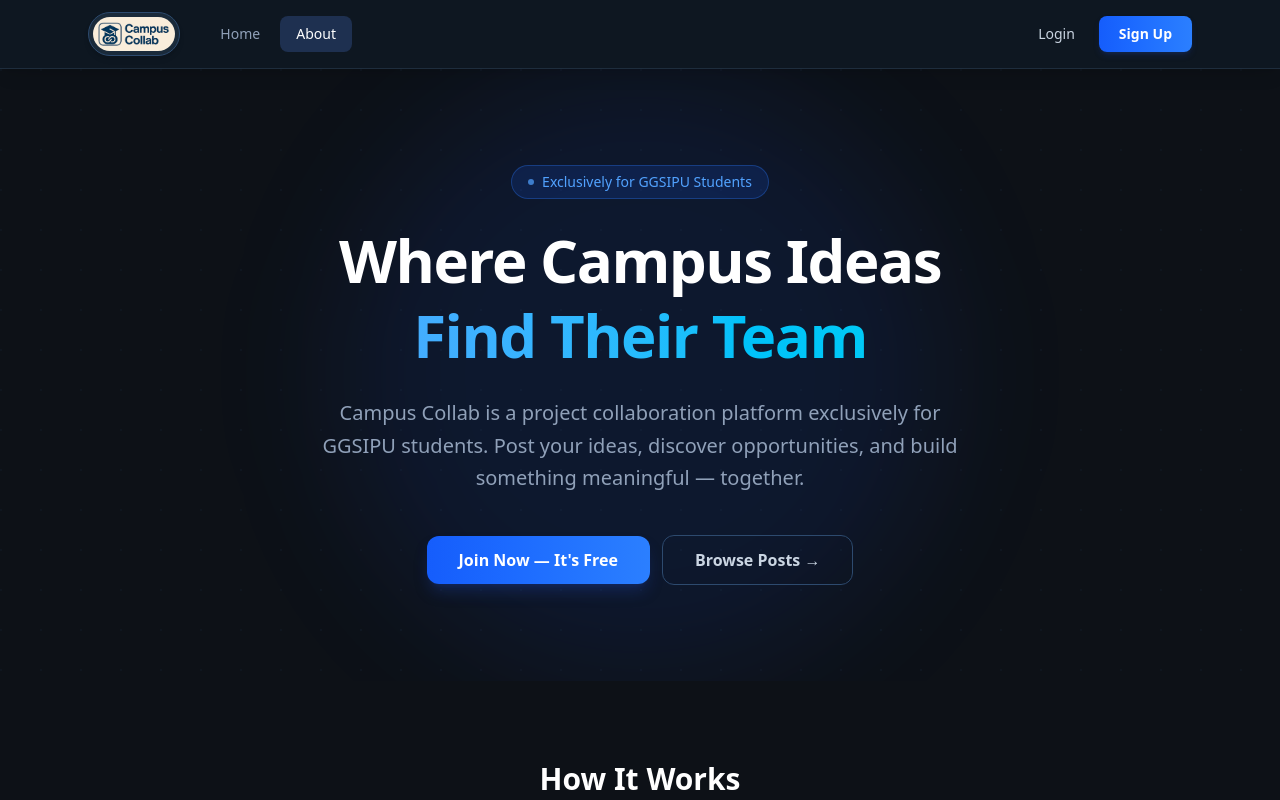
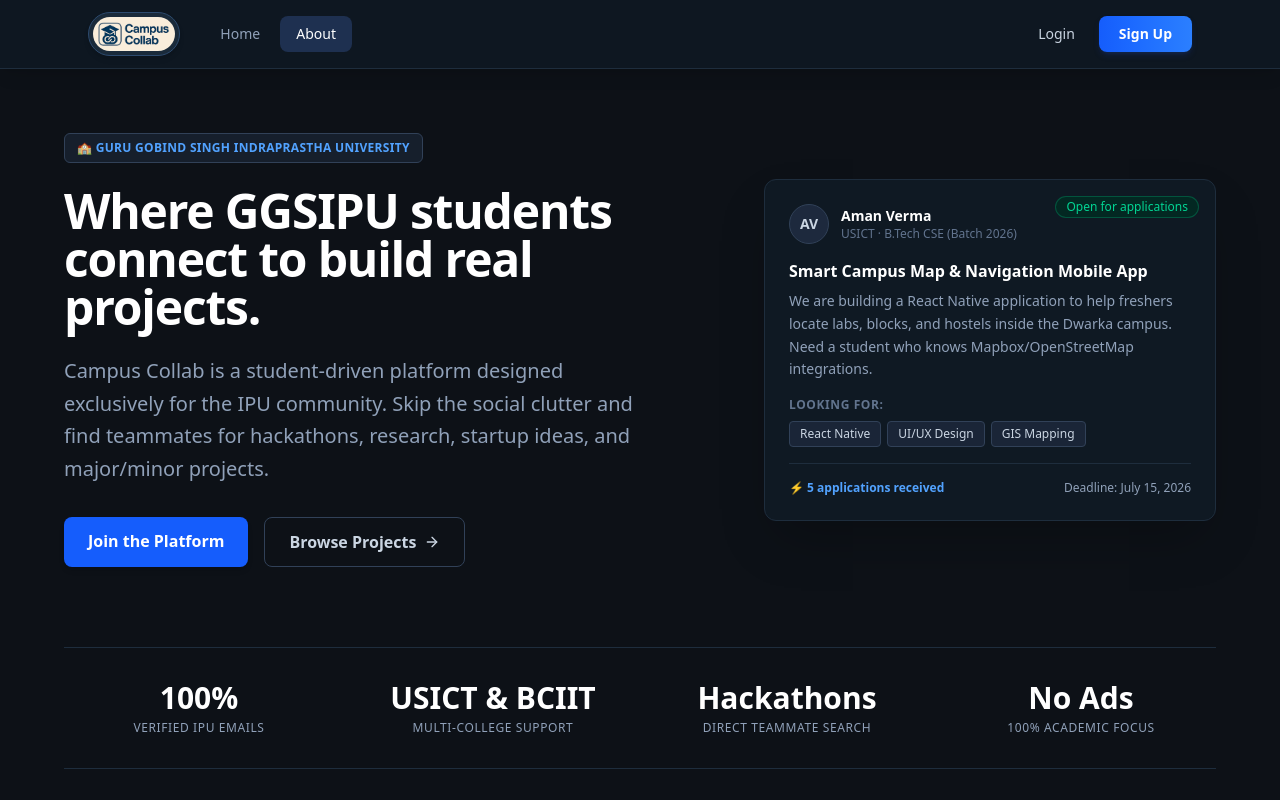
Before and after one commit to vibhortanwar/Campus-Collab, a React (Vite) app in the folder frontend/: page /about in a window 1280 px wide. Built offline with nearby package versions, Linux system fonts and the light colour scheme; no server answers.

Commit message:
small adjustments

```diff
--- a/frontend/src/App.jsx
+++ b/frontend/src/App.jsx
@@ -87,9 +87,7 @@
 
           <Route
             path="/profile/:enrollNo"
-            element={
-              authUser ? <ProfilePage /> : <Navigate to="/login" />
-            }
+            element={<ProfilePage />}
           />
 
           <Route path="*" element={<ErrorPage />} />
--- a/frontend/src/components/common/Post.jsx
+++ b/frontend/src/components/common/Post.jsx
@@ -178,7 +178,7 @@
       <div className="border border-[#1e2d3d] rounded-xl p-5 mb-4 bg-[#0f1923] card-hover animate-slide-up group">
         {/* Post Header */}
         <div className="flex items-start mb-4 gap-3">
-          <Link to={authUser ? `/profile/${postOwner.enrollNo}` : "/login"} className="flex-shrink-0">
+          <Link to={`/profile/${postOwner.enrollNo}`} className="flex-shrink-0">
             <img
               src={postOwner.profileImg || profile}
               alt="profile"
@@ -188,7 +188,7 @@
 
           <div className="flex flex-col flex-1 min-w-0">
             <Link
-              to={authUser ? `/profile/${postOwner.enrollNo}` : "/login"}
+              to={`/profile/${postOwner.enrollNo}`}
               className="font-semibold text-white hover:text-blue-400 transition-colors leading-tight"
             >
               {postOwner.fullName}
--- a/frontend/src/pages/about/About.jsx
+++ b/frontend/src/pages/about/About.jsx
@@ -1,229 +1,217 @@
 import { Link } from "react-router-dom";
-import { FiTarget, FiEye, FiZap, FiUsers, FiBookOpen, FiTrendingUp } from "react-icons/fi";
+import { FiTarget, FiEye, FiZap, FiUsers, FiBookOpen, FiTrendingUp, FiArrowRight } from "react-icons/fi";
 import { HiOutlineAcademicCap } from "react-icons/hi2";
 import { MdOutlineRocketLaunch } from "react-icons/md";
-
-/* ── Data ─────────────────────────────────────────────── */
-const steps = [
-  {
-    icon: <FiBookOpen className="w-6 h-6" />,
-    title: "Post Your Projects",
-    desc: "Share details about your idea, what skills you need, and set an application deadline.",
-    color: "from-blue-600 to-blue-400",
-    glow: "shadow-blue-900/40",
-  },
-  {
-    icon: <FiZap className="w-6 h-6" />,
-    title: "Discover Opportunities",
-    desc: "Browse campus posts and find projects that match your skills and interests.",
-    color: "from-violet-600 to-violet-400",
-    glow: "shadow-violet-900/40",
-  },
-  {
-    icon: <FiUsers className="w-6 h-6" />,
-    title: "Apply & Collaborate",
-    desc: "Apply with one click. Project owners can see applicants and review IPU rank profiles.",
-    color: "from-cyan-600 to-cyan-400",
-    glow: "shadow-cyan-900/40",
-  },
-  {
-    icon: <FiTrendingUp className="w-6 h-6" />,
-    title: "Grow Your Network",
-    desc: "Build real connections with GGSIPU students across all departments and batches.",
-    color: "from-emerald-600 to-emerald-400",
-    glow: "shadow-emerald-900/40",
-  },
-];
-
-const whyCards = [
-  {
-    icon: <HiOutlineAcademicCap className="w-6 h-6 text-blue-400" />,
-    title: "Built for GGSIPU",
-    desc: "Signup requires an @ipu.ac.in email — so every profile is a verified campus student.",
-  },
-  {
-    icon: <MdOutlineRocketLaunch className="w-6 h-6 text-violet-400" />,
-    title: "Find Teammates Fast",
-    desc: "No endless searching. Post your project, set a deadline, and receive applications directly.",
-  },
-  {
-    icon: <FiBookOpen className="w-6 h-6 text-cyan-400" />,
-    title: "Build Your Portfolio",
-    desc: "Real project collaborations give you experience and credibility beyond classroom work.",
-  },
-];
 
 /* ── Component ────────────────────────────────────────── */
 const AboutPage = () => {
   return (
-    <div className="min-h-screen animate-fade-in">
+    <div className="min-h-screen bg-[#0d1117] text-slate-100 py-16 px-4 sm:px-6 lg:px-8">
 
-      {/* ── Hero ───────────────────────────────────────── */}
-      <section className="relative overflow-hidden py-24 px-4 text-center">
-        {/* Background glow */}
-        <div className="absolute inset-0 flex items-center justify-center pointer-events-none">
-          <div className="w-[600px] h-[600px] rounded-full bg-blue-600/10 blur-3xl" />
+      {/* ── Hero Section (2-Column Asymmetric) ── */}
+      <section className="max-w-6xl mx-auto mb-20">
+        <div className="grid lg:grid-cols-12 gap-12 items-center">
+
+          {/* Left Column: Authentic Copy */}
+          <div className="lg:col-span-7 space-y-6">
+            <div className="inline-flex items-center gap-2 px-3 py-1.5 rounded-md bg-[#161f2c] border border-slate-700 text-xs font-semibold tracking-wide uppercase text-blue-400">
+              🏫 Guru Gobind Singh Indraprastha University
             </div>
-        {/* Dot grid */}
-        <div className="absolute inset-0 opacity-10 pointer-events-none" style={{
-          backgroundImage: `radial-gradient(circle at 1px 1px, #2d4a6e 1px, transparent 0)`,
-          backgroundSize: "40px 40px",
-        }} />
 
-        <div className="relative z-10 max-w-3xl mx-auto">
-          <span className="inline-flex items-center gap-2 px-4 py-1.5 rounded-full bg-blue-600/15 border border-blue-500/30 text-blue-400 text-sm font-medium mb-6">
-            <span className="w-1.5 h-1.5 rounded-full bg-blue-400 animate-pulse" />
-            Exclusively for GGSIPU Students
-          </span>
-
-          <h1 className="text-5xl sm:text-6xl font-extrabold text-white mb-6 leading-tight tracking-tight">
-            Where Campus Ideas
-            <span className="block bg-gradient-to-r from-blue-400 to-cyan-400 bg-clip-text text-transparent">
-              Find Their Team
-            </span>
+            <h1 className="text-4xl sm:text-5xl font-extrabold text-white tracking-tight leading-none">
+              Where GGSIPU students connect to build real projects.
             </h1>
 
-          <p className="text-slate-400 text-lg sm:text-xl leading-relaxed max-w-2xl mx-auto mb-10">
-            Campus Collab is a project collaboration platform exclusively for GGSIPU students.
-            Post your ideas, discover opportunities, and build something meaningful — together.
+            <p className="text-slate-400 text-lg sm:text-xl leading-relaxed max-w-xl">
+              Campus Collab is a student-driven platform designed exclusively for the IPU community. Skip the social clutter and find teammates for hackathons, research, startup ideas, and major/minor projects.
             </p>
 
-          <div className="flex flex-col sm:flex-row items-center justify-center gap-3">
+            <div className="flex flex-wrap gap-4 pt-2">
               <Link
                 to="/signup"
-              className="px-8 py-3 rounded-xl bg-gradient-to-r from-blue-600 to-blue-500 text-white font-semibold
-                hover:from-blue-500 hover:to-cyan-400 transition-all duration-200 shadow-lg shadow-blue-900/40 active:scale-95"
+                className="px-6 py-3 rounded-lg bg-blue-600 hover:bg-blue-700 text-white font-semibold shadow-md transition duration-200 active:scale-95 text-center w-full sm:w-auto"
               >
-              Join Now — It's Free
+                Join the Platform
               </Link>
               <Link
                 to="/home"
-              className="px-8 py-3 rounded-xl border border-[#2d4a6e] text-slate-300 font-semibold
-                hover:bg-[#1e2d3d] hover:text-white transition-all duration-200"
+                className="px-6 py-3 rounded-lg border border-slate-700 text-slate-300 font-semibold hover:bg-[#161f2c] transition duration-200 text-center w-full sm:w-auto flex items-center justify-center gap-2"
               >
-              Browse Posts →
+                Browse Projects <FiArrowRight />
               </Link>
+            </div>
+          </div>
+
+          {/* Right Column: Simulated Live Platform Post (No AI glows, pure crisp UI) */}
+          <div className="lg:col-span-5">
+            <div className="bg-[#0f1923] border border-[#1e2d3d] rounded-xl p-6 shadow-2xl relative select-none">
+              <div className="absolute top-4 right-4 bg-emerald-950/80 border border-emerald-500/30 text-emerald-400 text-xs px-2.5 py-0.5 rounded-full font-medium">
+                Open for applications
+              </div>
+
+              {/* Post Owner info */}
+              <div className="flex items-center gap-3 mb-4">
+                <div className="w-10 h-10 rounded-full bg-slate-800 border border-slate-700 flex items-center justify-center text-sm font-bold text-slate-300">
+                  AV
+                </div>
+                <div>
+                  <h4 className="text-sm font-bold text-white">Aman Verma</h4>
+                  <p className="text-xs text-slate-500">USICT · B.Tech CSE (Batch 2026)</p>
+                </div>
+              </div>
+
+              {/* Project description */}
+              <h3 className="text-base font-bold text-white mb-2 leading-snug">
+                Smart Campus Map & Navigation Mobile App
+              </h3>
+              <p className="text-slate-400 text-xs sm:text-sm leading-relaxed mb-4">
+                We are building a React Native application to help freshers locate labs, blocks, and hostels inside the Dwarka campus. Need a student who knows Mapbox/OpenStreetMap integrations.
+              </p>
+
+              {/* Skills looking for */}
+              <div className="mb-4">
+                <p className="text-xs text-slate-500 font-semibold uppercase tracking-wider mb-2">Looking for:</p>
+                <div className="flex flex-wrap gap-1.5">
+                  <span className="text-xs px-2.5 py-1 bg-slate-800/80 border border-slate-700 text-slate-300 rounded">React Native</span>
+                  <span className="text-xs px-2.5 py-1 bg-slate-800/80 border border-slate-700 text-slate-300 rounded">UI/UX Design</span>
+                  <span className="text-xs px-2.5 py-1 bg-slate-800/80 border border-slate-700 text-slate-300 rounded">GIS Mapping</span>
+                </div>
+              </div>
+
+              {/* Applications count & deadline bar */}
+              <div className="flex items-center justify-between pt-4 border-t border-[#1e2d3d] text-xs text-slate-400">
+                <span className="font-semibold text-blue-400">⚡ 5 applications received</span>
+                <span>Deadline: July 15, 2026</span>
+              </div>
+            </div>
+          </div>
+
+        </div>
+      </section>
+
+      {/* ── Platform Statistics Bar ── */}
+      <section className="max-w-6xl mx-auto mb-20 border-y border-[#1e2d3d] py-8">
+        <div className="grid grid-cols-2 md:grid-cols-4 gap-6 text-center">
+          <div>
+            <p className="text-3xl font-extrabold text-white">100%</p>
+            <p className="text-xs text-slate-400 uppercase tracking-wider mt-1">Verified IPU Emails</p>
+          </div>
+          <div>
+            <p className="text-3xl font-extrabold text-white">USICT & BCIIT</p>
+            <p className="text-xs text-slate-400 uppercase tracking-wider mt-1">Multi-College Support</p>
+          </div>
+          <div>
+            <p className="text-3xl font-extrabold text-white">Hackathons</p>
+            <p className="text-xs text-slate-400 uppercase tracking-wider mt-1">Direct Teammate Search</p>
+          </div>
+          <div>
+            <p className="text-3xl font-extrabold text-white">No Ads</p>
+            <p className="text-xs text-slate-400 uppercase tracking-wider mt-1">100% Academic Focus</p>
           </div>
         </div>
       </section>
 
-      {/* ── How It Works ───────────────────────────────── */}
-      <section className="py-20 px-4 max-w-5xl mx-auto">
-        <div className="text-center mb-14">
-          <h2 className="text-3xl font-bold text-white mb-3">How It Works</h2>
-          <p className="text-slate-400 max-w-xl mx-auto">Four simple steps from idea to collaboration.</p>
+      {/* ── Handcrafted How It Works Section (Horizontal Pipeline) ── */}
+      <section className="max-w-5xl mx-auto mb-20">
+        <div className="text-center mb-12">
+          <h2 className="text-2xl sm:text-3xl font-bold text-white">Simple, straightforward steps.</h2>
+          <p className="text-slate-400 text-sm sm:text-base mt-2">How Campus Collab helps you from ideation to launching.</p>
         </div>
 
-        <div className="grid sm:grid-cols-2 lg:grid-cols-4 gap-5 stagger">
-          {steps.map((step, i) => (
-            <div
-              key={step.title}
-              className="relative flex flex-col gap-4 p-5 rounded-2xl bg-[#0f1923] border border-[#1e2d3d] card-hover animate-slide-up"
-            >
-              {/* Step number */}
-              <span className="absolute top-4 right-4 text-xs font-bold text-slate-700">0{i + 1}</span>
-
-              <div className={`w-12 h-12 rounded-xl bg-gradient-to-br ${step.color} flex items-center justify-center text-white shadow-lg ${step.glow}`}>
-                {step.icon}
+        <div className="grid md:grid-cols-4 gap-6">
+          <div className="bg-[#0f1923] border border-[#1e2d3d] p-6 rounded-lg relative">
+            <span className="text-4xl font-extrabold text-slate-800 absolute top-4 right-4">01</span>
+            <div className="w-10 h-10 rounded-md bg-blue-900/30 border border-blue-500/20 flex items-center justify-center text-blue-400 mb-4">
+              <HiOutlineAcademicCap className="w-5 h-5" />
             </div>
-              <h3 className="font-bold text-white text-base">{step.title}</h3>
-              <p className="text-slate-400 text-sm leading-relaxed">{step.desc}</p>
-            </div>
-          ))}
-        </div>
-      </section>
-
-      {/* ── Mission + Vision ───────────────────────────── */}
-      <section className="py-16 px-4">
-        <div className="max-w-5xl mx-auto grid md:grid-cols-2 gap-6">
-          {/* Mission */}
-          <div className="relative overflow-hidden rounded-2xl bg-[#0f1923] border border-[#1e2d3d] p-8 card-hover">
-            <div className="absolute top-0 right-0 w-40 h-40 bg-blue-600/10 rounded-full blur-2xl pointer-events-none" />
-            <div className="relative">
-              <div className="flex items-center gap-3 mb-5">
-                <div className="w-10 h-10 rounded-xl bg-blue-600/20 border border-blue-500/30 flex items-center justify-center">
-                  <FiTarget className="w-5 h-5 text-blue-400" />
-                </div>
-                <h2 className="text-xl font-bold text-white">Our Mission</h2>
-              </div>
-              <p className="text-slate-400 leading-relaxed">
-                To provide GGSIPU students with a focused, distraction-free space to discover
-                collaborators for real projects — whether it's tech, design, research, or entrepreneurship.
-                We believe the best campus experiences come from building things together.
+            <h3 className="text-base font-bold text-white mb-2">Verify College Email</h3>
+            <p className="text-slate-400 text-xs sm:text-sm leading-relaxed">
+              Login or sign up with your official IPU student email. Only verified campus members can post or apply.
             </p>
           </div>
+
+          <div className="bg-[#0f1923] border border-[#1e2d3d] p-6 rounded-lg relative">
+            <span className="text-4xl font-extrabold text-slate-800 absolute top-4 right-4">02</span>
+            <div className="w-10 h-10 rounded-md bg-blue-900/30 border border-blue-500/20 flex items-center justify-center text-blue-400 mb-4">
+              <FiBookOpen className="w-5 h-5" />
+            </div>
+            <h3 className="text-base font-bold text-white mb-2">Post Your Idea</h3>
+            <p className="text-slate-400 text-xs sm:text-sm leading-relaxed">
+              Define your project scope, state required skills (e.g. Flutter, Figma), and set an application deadline.
+            </p>
           </div>
 
-          {/* Vision */}
-          <div className="relative overflow-hidden rounded-2xl bg-[#0f1923] border border-[#1e2d3d] p-8 card-hover">
-            <div className="absolute top-0 right-0 w-40 h-40 bg-violet-600/10 rounded-full blur-2xl pointer-events-none" />
-            <div className="relative">
-              <div className="flex items-center gap-3 mb-5">
-                <div className="w-10 h-10 rounded-xl bg-violet-600/20 border border-violet-500/30 flex items-center justify-center">
-                  <FiEye className="w-5 h-5 text-violet-400" />
+          <div className="bg-[#0f1923] border border-[#1e2d3d] p-6 rounded-lg relative">
+            <span className="text-4xl font-extrabold text-slate-800 absolute top-4 right-4">03</span>
+            <div className="w-10 h-10 rounded-md bg-blue-900/30 border border-blue-500/20 flex items-center justify-center text-blue-400 mb-4">
+              <FiZap className="w-5 h-5" />
             </div>
-                <h2 className="text-xl font-bold text-white">Our Vision</h2>
-              </div>
-              <p className="text-slate-400 leading-relaxed">
-                A campus where no idea dies because the right teammate wasn't found. We envision a vibrant
-                student community where collaboration is the norm — turning individual strengths into
-                collective achievements that outlast the semester.
+            <h3 className="text-base font-bold text-white mb-2">Receive Applications</h3>
+            <p className="text-slate-400 text-xs sm:text-sm leading-relaxed">
+              Review applicant profile pages, check their departments, batch years, and read their expressions of interest.
             </p>
           </div>
+
+          <div className="bg-[#0f1923] border border-[#1e2d3d] p-6 rounded-lg relative">
+            <span className="text-4xl font-extrabold text-slate-800 absolute top-4 right-4">04</span>
+            <div className="w-10 h-10 rounded-md bg-blue-900/30 border border-blue-500/20 flex items-center justify-center text-blue-400 mb-4">
+              <FiUsers className="w-5 h-5" />
+            </div>
+            <h3 className="text-base font-bold text-white mb-2">Build Together</h3>
+            <p className="text-slate-400 text-xs sm:text-sm leading-relaxed">
+              Select your teammates, exchange contact details, and start building. Real portfolio items built on campus.
+            </p>
           </div>
         </div>
       </section>
 
-      {/* ── Why Campus Collab ──────────────────────────── */}
-      <section className="py-16 px-4 max-w-5xl mx-auto">
-        <div className="text-center mb-12">
-          <h2 className="text-3xl font-bold text-white mb-3">Why Campus Collab?</h2>
-          <p className="text-slate-400 max-w-xl mx-auto">Built specifically for the GGSIPU community — not a generic job board.</p>
+      {/* ── Mission & Vision (Clean minimalist panel side-by-side) ── */}
+      <section className="max-w-5xl mx-auto mb-20 grid md:grid-cols-2 gap-8">
+        <div className="bg-[#0f1923] border border-[#1e2d3d] p-8 rounded-xl">
+          <div className="flex items-center gap-3 mb-4">
+            <div className="w-8 h-8 rounded bg-slate-850 flex items-center justify-center text-slate-400">
+              <FiTarget className="w-5 h-5" />
+            </div>
+            <h2 className="text-xl font-bold text-white">Our Mission</h2>
+          </div>
+          <p className="text-slate-400 text-sm sm:text-base leading-relaxed">
+            Provide GGSIPU students with a direct, distraction-free environment to locate developers, designers, writers, and co-founders. We eliminate the noise of typical social networks so you can focus entirely on collaborative development.
+          </p>
         </div>
 
-        <div className="grid sm:grid-cols-3 gap-5 stagger">
-          {whyCards.map((card) => (
-            <div key={card.title} className="flex flex-col gap-3 p-6 rounded-2xl bg-[#0f1923] border border-[#1e2d3d] card-hover animate-slide-up">
-              <div className="w-10 h-10 rounded-xl bg-[#0d1117] border border-[#1e2d3d] flex items-center justify-center">
-                {card.icon}
+        <div className="bg-[#0f1923] border border-[#1e2d3d] p-8 rounded-xl">
+          <div className="flex items-center gap-3 mb-4">
+            <div className="w-8 h-8 rounded bg-slate-850 flex items-center justify-center text-slate-400">
+              <FiEye className="w-5 h-5" />
             </div>
-              <h3 className="font-bold text-white">{card.title}</h3>
-              <p className="text-slate-400 text-sm leading-relaxed">{card.desc}</p>
+            <h2 className="text-xl font-bold text-white">Our Vision</h2>
           </div>
-          ))}
+          <p className="text-slate-400 text-sm sm:text-base leading-relaxed">
+            Foster a strong culture of peer-to-peer building across all GGSIPU affiliated colleges. We want to ensure that no promising college project or hackathon idea falls flat simply due to a lack of local, capable team members.
+          </p>
         </div>
       </section>
 
-      {/* ── CTA Banner ─────────────────────────────────── */}
-      <section className="py-20 px-4">
-        <div className="max-w-3xl mx-auto text-center relative overflow-hidden rounded-3xl bg-gradient-to-br from-[#0f2847] via-[#0f1923] to-[#0d1117] border border-[#2d4a6e] p-12">
-          <div className="absolute inset-0 opacity-20 pointer-events-none" style={{
-            backgroundImage: `radial-gradient(circle at 1px 1px, #2d4a6e 1px, transparent 0)`,
-            backgroundSize: "28px 28px",
-          }} />
-          <div className="relative">
-            <h2 className="text-3xl sm:text-4xl font-extrabold text-white mb-4">
-              Ready to build something?
-            </h2>
-            <p className="text-slate-400 text-lg mb-8 max-w-lg mx-auto">
-              Join hundreds of GGSIPU students already posting and discovering campus collaborations.
+      {/* ── Clean CTA Section (No glows, premium borders) ── */}
+      <section className="max-w-4xl mx-auto">
+        <div className="bg-[#0f1923] border border-[#1e2d3d] rounded-xl p-8 sm:p-12 text-center">
+          <h2 className="text-2xl sm:text-3xl font-extrabold text-white mb-4">Ready to start?</h2>
+          <p className="text-slate-400 text-sm sm:text-base max-w-lg mx-auto mb-8">
+            Create an account with your official student email or continue as a guest to see what project listings are active today.
           </p>
-            <div className="flex flex-col sm:flex-row items-center justify-center gap-3">
+          <div className="flex flex-col sm:flex-row justify-center gap-4">
             <Link
               to="/signup"
-                className="px-8 py-3 rounded-xl bg-gradient-to-r from-blue-600 to-blue-500 text-white font-semibold
-                  hover:from-blue-500 hover:to-cyan-400 transition-all duration-200 shadow-lg shadow-blue-900/40 active:scale-95"
+              className="px-6 py-3 bg-blue-600 hover:bg-blue-700 text-white rounded-lg font-semibold shadow transition-colors active:scale-95"
             >
-                Create Your Account
+              Sign Up (IPU Email)
             </Link>
             <Link
               to="/home"
-                className="px-8 py-3 rounded-xl border border-[#2d4a6e] text-slate-300 font-semibold
-                  hover:bg-[#1e2d3d] hover:text-white transition-all duration-200"
+              className="px-6 py-3 border border-slate-700 text-slate-300 hover:bg-slate-800 rounded-lg font-semibold transition-colors"
             >
-                Browse as Guest
+              Continue as Guest
             </Link>
-            </div>
           </div>
         </div>
       </section>
--- a/frontend/src/pages/profile/ProfilePage.jsx
+++ b/frontend/src/pages/profile/ProfilePage.jsx
@@ -95,7 +95,7 @@
 
   const tabs = [
     { key: "posts", label: "Posts", icon: <FiBookOpen className="w-4 h-4" /> },
-    { key: "applications", label: "Applications", icon: <FiUsers className="w-4 h-4" /> },
+    ...(authUser ? [{ key: "applications", label: "Applications", icon: <FiUsers className="w-4 h-4" /> }] : []),
   ];
 
   return (
```
Also changed, not shown: frontend/src/pages/auth/login/LoginPage.jsx (+8 -1 lines), frontend/src/pages/auth/signup/SignUpPage.jsx (+8 -1 lines). Lines whose indentation alone changed are shown as unchanged.
